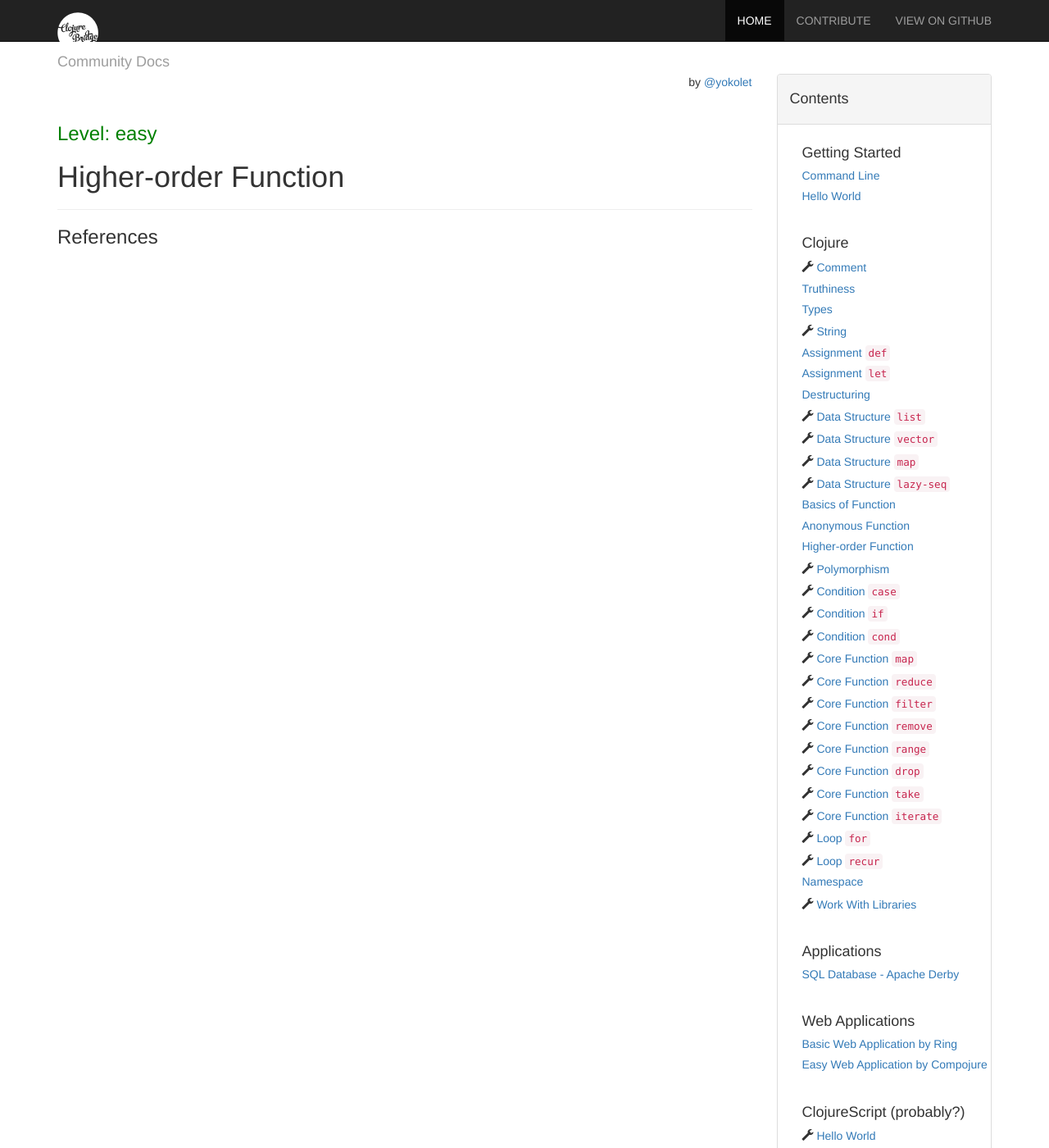
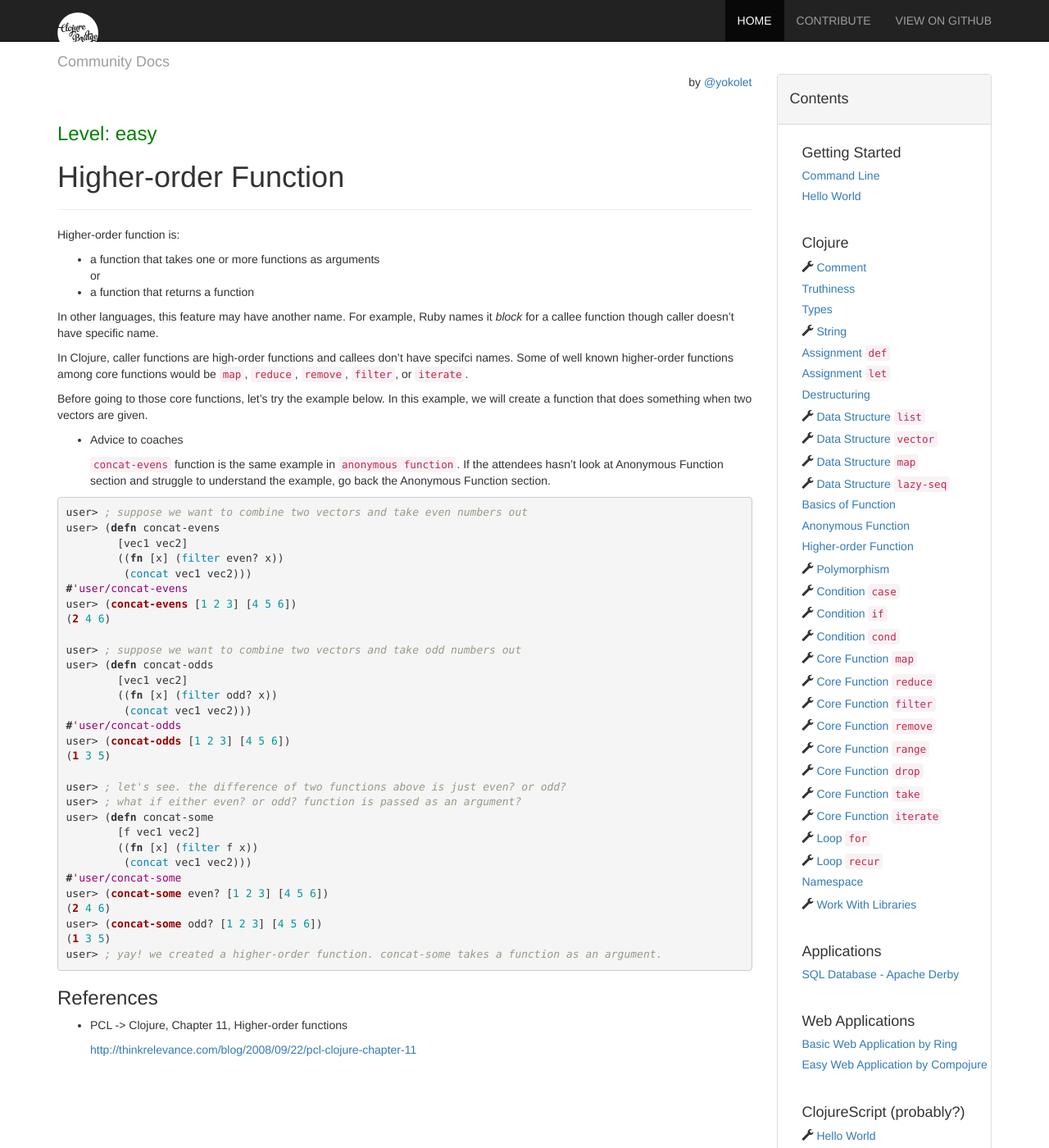
Before and after one commit to ClojureBridge/community-docs, a Jekyll site: the page built from docs/clojure/higher-order-function.md, in a window 1280 px wide and 1400 px high. Shown: the whole window at 82% size. Built offline with Jekyll 4.4.1, drawn with Linux system fonts in a browser that asks for light colours; nearby versions of some CDN libraries.

Commit message:
WIP higher-order function

```diff
--- a/docs/clojure/higher-order-function.md
+++ b/docs/clojure/higher-order-function.md
@@ -6,4 +6,68 @@ level: easy
 author: yokolet
 ---
 
+Higher-order function is:
+
+  - a function that takes one or more functions as arguments<br/>
+  or
+  - a function that returns a function
+
+In other languages, this feature may have another name.
+For example, Ruby names it *block* for a callee function though caller doesn't have specific name.
+
+In Clojure, caller functions are high-order functions and callees don't have specifci names.
+Some of well known higher-order functions among core functions would be
+[`map`]({{ site.baseurl}}/docs/clojure/map/),
+[`reduce`]({{ site.baseurl}}/docs/clojure/reduce/),
+[`remove`]({{ site.baseurl}}/docs/clojure/remove/),
+[`filter`]({{ site.baseurl}}/docs/clojure/filter/), or
+[`iterate`]({{ site.baseurl}}/docs/clojure/iterate/).
+
+Before going to those core functions, let's try the example below.
+In this example, we will create a function that does something when two vectors are given.
+
+- Advice to coaches
+
+    `concat-evens` function is the same example in
+    [`anonymous function`]({{ site.baseurl}}/docs/clojure/anonymous-function/).
+    If the attendees hasn't look at Anonymous Function section and struggle to understand the example, go back the Anonymous Function section.
+
+
+{% highlight clojure %}
+user> ; suppose we want to combine two vectors and take even numbers out
+user> (defn concat-evens
+        [vec1 vec2]
+        ((fn [x] (filter even? x))
+         (concat vec1 vec2)))
+#'user/concat-evens
+user> (concat-evens [1 2 3] [4 5 6])
+(2 4 6)
+
+user> ; suppose we want to combine two vectors and take odd numbers out
+user> (defn concat-odds
+        [vec1 vec2]
+        ((fn [x] (filter odd? x))
+         (concat vec1 vec2)))
+#'user/concat-odds
+user> (concat-odds [1 2 3] [4 5 6])
+(1 3 5)
+
+user> ; let's see. the difference of two functions above is just even? or odd?
+user> ; what if either even? or odd? function is passed as an argument?
+user> (defn concat-some
+        [f vec1 vec2]
+        ((fn [x] (filter f x))
+         (concat vec1 vec2)))
+#'user/concat-some
+user> (concat-some even? [1 2 3] [4 5 6])
+(2 4 6)
+user> (concat-some odd? [1 2 3] [4 5 6])
+(1 3 5)
+user> ; yay! we created a higher-order function. concat-some takes a function as an argument.
+{% endhighlight %}
+
 ### References
+
+- PCL -> Clojure, Chapter 11, Higher-order functions
+
+    [http://thinkrelevance.com/blog/2008/09/22/pcl-clojure-chapter-11](http://thinkrelevance.com/blog/2008/09/22/pcl-clojure-chapter-11)
```
